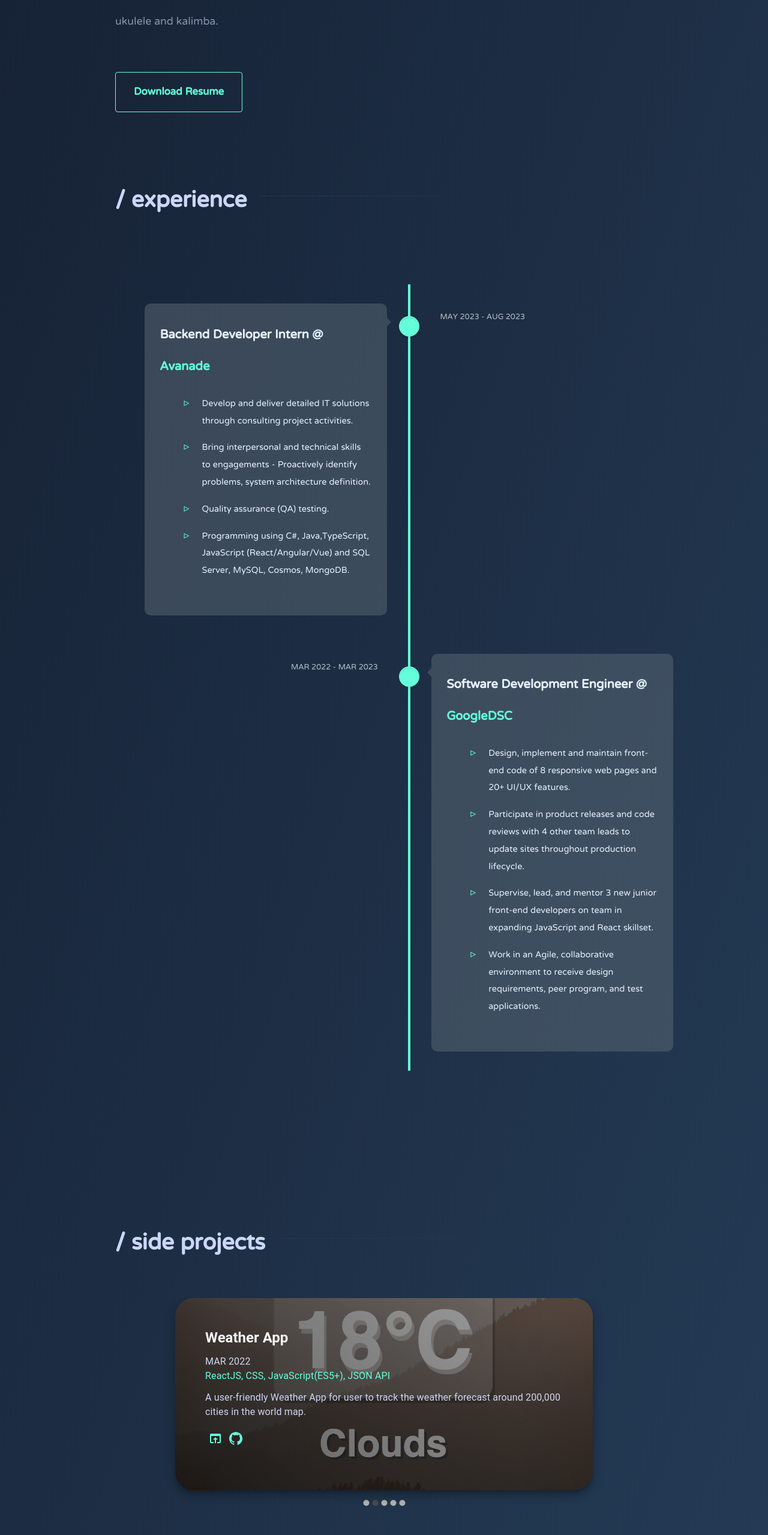
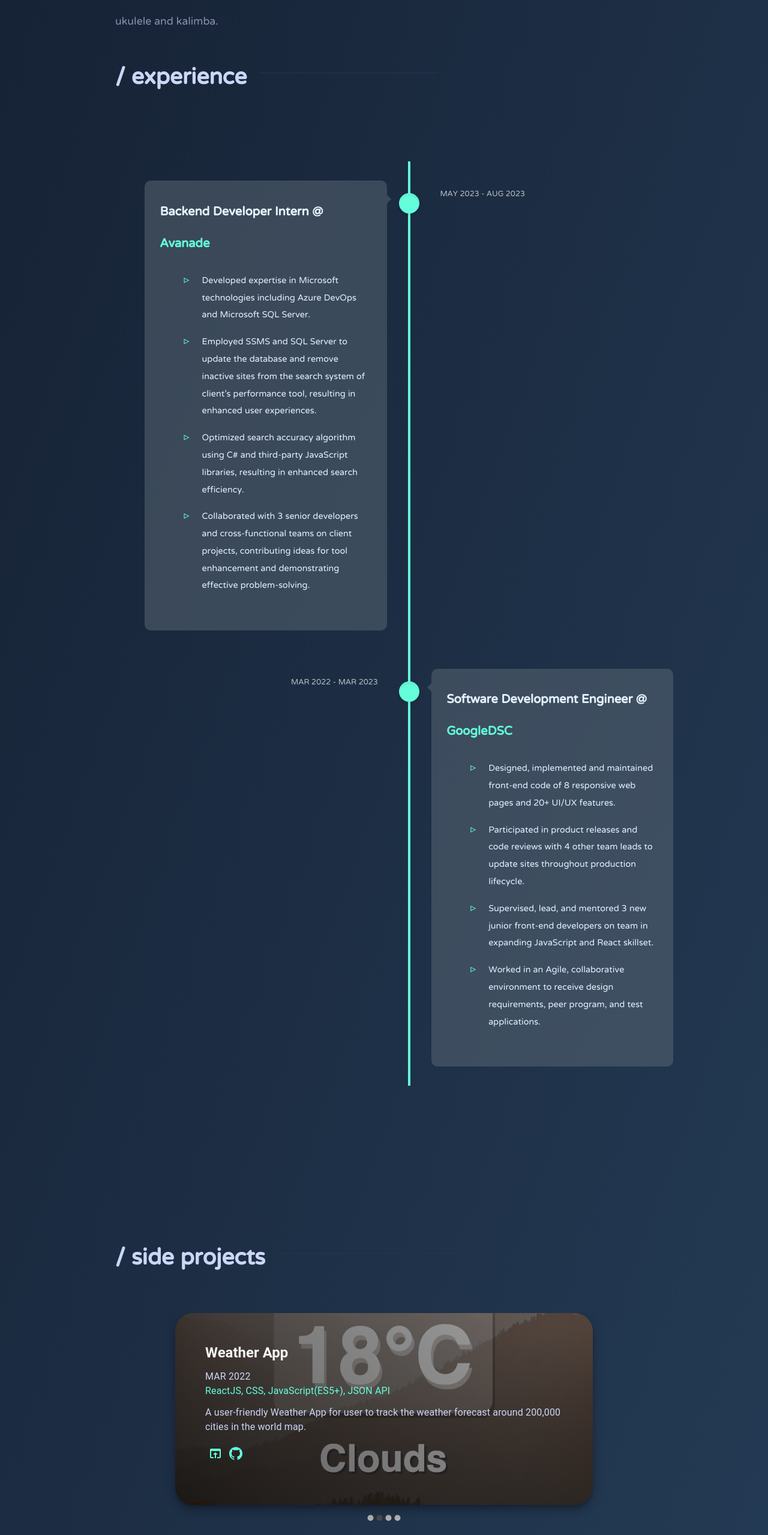
Before and after one commit to aimiisme/ImAimi, a React (Create React App) app: page / in a window 1280 px wide. Shown: the part 2027-4586 px from the top of the page at 60% size. Built offline with nearby package versions, Linux system fonts and the light colour scheme.

Commit message:
Updated pages

```diff
--- a/src/App.css
+++ b/src/App.css
@@ -160,4 +160,9 @@ html {
   .section-title {
     font-size: 32px;
   }
+  .credit {
+    align-items: center;
+    display: flex;
+    padding-top: 100px;
+  }
 }
--- a/src/App.js
+++ b/src/App.js
@@ -4,6 +4,7 @@ import Intro from "./components/Intro";
 import About from "./components/About";
 import Experience from "./components/Experience";
 import Projects from "./components/Projects";
+import Credit from "./components/Credit";
 import "./App.css";
 import "./styles/Global.css";
 
@@ -16,6 +17,7 @@ function App() {
         <About></About>
         <Experience></Experience>
         <Projects></Projects>
+        <Credit></Credit>
       </div>
       <SideNavbar></SideNavbar>
     </div>
--- a/src/components/About.js
+++ b/src/components/About.js
@@ -76,13 +76,6 @@ class About extends React.Component {
                 })}
               </ul>
               {[two]}
-              <a
-                href="/assets/AimiResume.pdf"
-                download="AimiResume.pdf"
-                className="resume-btn"
-              >
-                Download Resume
-              </a>
             </div>
             <div className="about-image">
               <img src={"/assets/me3.jpg"} />
--- /dev/null
+++ b/src/components/Credit.js
@@ -0,0 +1,32 @@
+import React from "react";
+import "../styles/Credit.css";
+import FadeInSection from "./FadeInSection";
+
+class Credit extends React.Component {
+  constructor() {
+    super();
+    this.state = {
+      expanded: true,
+      activeKey: "1",
+    };
+    this.handleSelect = this.handleSelect.bind(this);
+  }
+  handleSelect(eventKey) {
+    this.setState({
+      activeKey: eventKey,
+    });
+  }
+  render() {
+    return (
+      <FadeInSection>
+        <div id="credits">
+          <div className="ending-credits">
+            <div>Built and designed by Aimi Tran. </div>
+          </div>
+        </div>
+      </FadeInSection>
+    );
+  }
+}
+
+export default Credit;
--- a/src/components/ExpList.js
+++ b/src/components/ExpList.js
@@ -7,20 +7,20 @@ const ExpList = () => {
       jobTitle: "Backend Developer Intern @",
       duration: "MAY 2023 - AUG 2023",
       desc: [
-        "Develop and deliver detailed IT solutions through consulting project activities.",
-        "Bring interpersonal and technical skills to engagements - Proactively identify problems, system architecture definition.",
-        "Quality assurance (QA) testing.",
-        "Programming using C#, Java,TypeScript, JavaScript (React/Angular/Vue) and SQL Server, MySQL, Cosmos, MongoDB.",
+        "Developed expertise in Microsoft technologies including Azure DevOps and Microsoft SQL Server.",
+        "Employed SSMS and SQL Server to update the database and remove inactive sites from the search system of client’s performance tool, resulting in enhanced user experiences.",
+        "Optimized search accuracy algorithm using C# and third-party JavaScript libraries, resulting in enhanced search efficiency.",
+        "Collaborated with 3 senior developers and cross-functional teams on client projects, contributing ideas for tool enhancement and demonstrating effective problem-solving.",
       ],
     },
     GoogleDSC: {
       jobTitle: "Software Development Engineer @",
       duration: "MAR 2022 - MAR 2023",
       desc: [
-        "Design, implement and maintain front-end code of 8 responsive web pages and 20+ UI/UX features.",
-        "Participate in product releases and code reviews with 4 other team leads to update sites throughout production lifecycle.",
-        "Supervise, lead, and mentor 3 new junior front-end developers on team in expanding JavaScript and React skillset.",
-        "Work in an Agile, collaborative environment to receive design requirements, peer program, and test applications.",
+        "Designed, implemented and maintained front-end code of 8 responsive web pages and 20+ UI/UX features.",
+        "Participated in product releases and code reviews with 4 other team leads to update sites throughout production lifecycle.",
+        "Supervised, lead, and mentored 3 new junior front-end developers on team in expanding JavaScript and React skillset.",
+        "Worked in an Agile, collaborative environment to receive design requirements, peer program, and test applications.",
       ],
     },
   };
--- a/src/components/ProjectList.js
+++ b/src/components/ProjectList.js
@@ -79,8 +79,8 @@ const ProjectList = (props) => {
       description: [
         "A user-friendly Weather App for user to track the weather forecast around 200,000 cities in the world map.",
       ],
-      link: "",
-      github: "https://github.com/KSU-Google-DSC/Webapp",
+      link: "https://github.com/aimiisme/Weather-App",
+      github: "https://github.com/aimiisme/Weather-App",
       image: "/assets/weatherapp.png",
     },
     {
@@ -99,21 +99,9 @@ const ProjectList = (props) => {
       duration: "MAY 2023",
       techstack: "JavaScript(ES5+), CSS, ReactJS, Material UI",
       description: ["Official personal website - version of 2023"],
-      link: "https://aimihere.netlify.app/",
+      link: "https://aimiherev2.netlify.app/",
       github: "https://github.com/aimiisme/Im_Aimi",
       image: "/assets/portfolio_v2.png",
-    },
-    {
-      name: "CRUD Management System",
-      duration: "MAY 2023",
-      techstack:
-        "MS SQL Server, NodeJS, ReactJS, JavaScript(ES5+), Bootstrap, JSON API ",
-      description: [
-        "A personal portfolio website with the theme of glassmorphism, inspired by Mac OS Big Sur. This is my first project when I start coding with HTML and CSS.",
-      ],
-      link: "https://aimihere.netlify.app/",
-      github: "https://github.com/aimiisme/Portfolio-Website",
-      image: "/assets/portfolio_v1.png",
     },
   ];
   function Card(props) {
--- /dev/null
+++ b/src/styles/Credit.css
@@ -0,0 +1,14 @@
+#credits {
+  display: flex;
+  align-items: center;
+  padding-top: 100px;
+}
+
+.ending-credits {
+  font-family: "NTR", sans-serif;
+  color: var(--slate);
+  text-align: center;
+  width: 100%;
+  font-size: 16px;
+  padding-bottom: 40px;
+}
```
Also changed, not shown: portfolio_v2.png (added), 1 other file (tests, documents, lock files or other folders).
